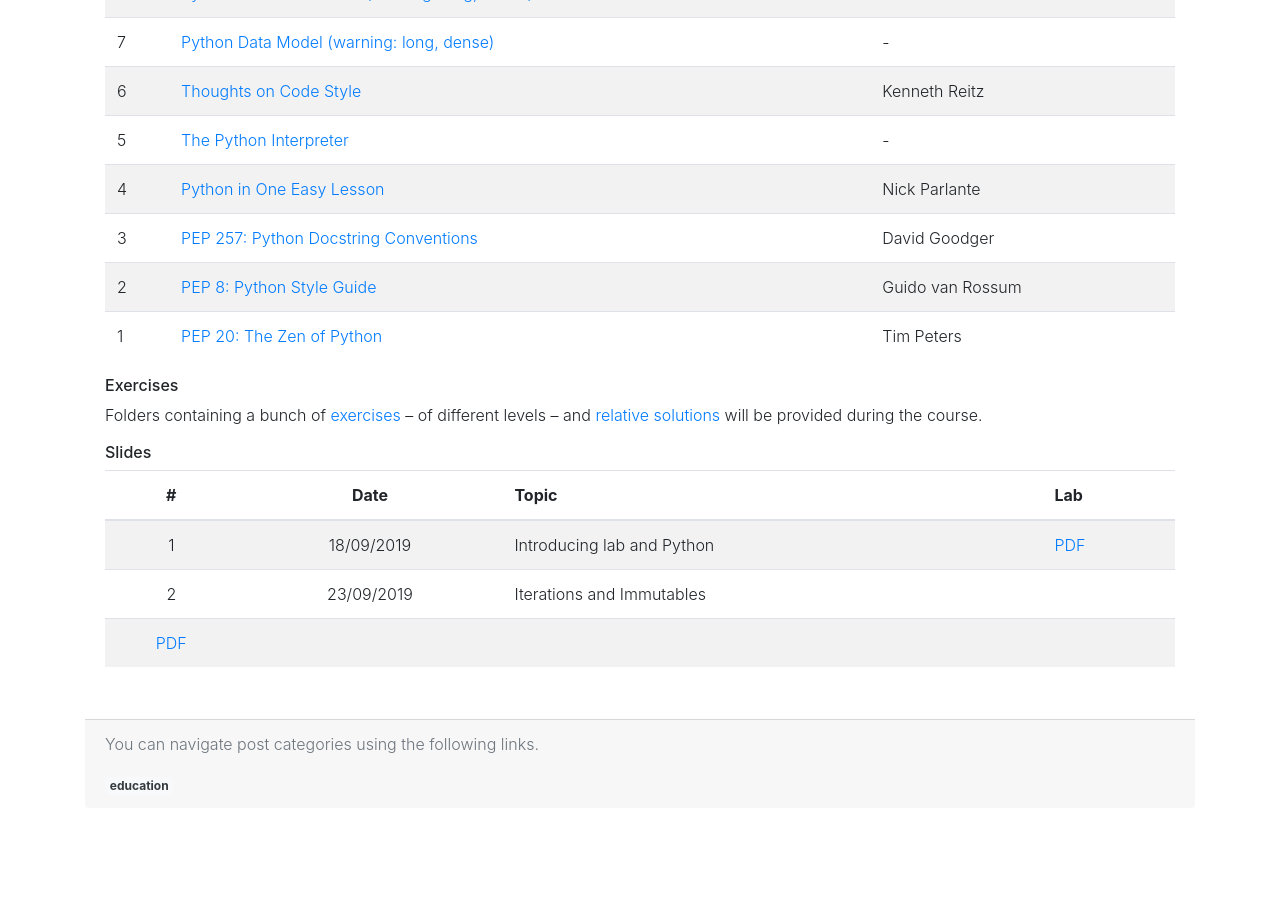
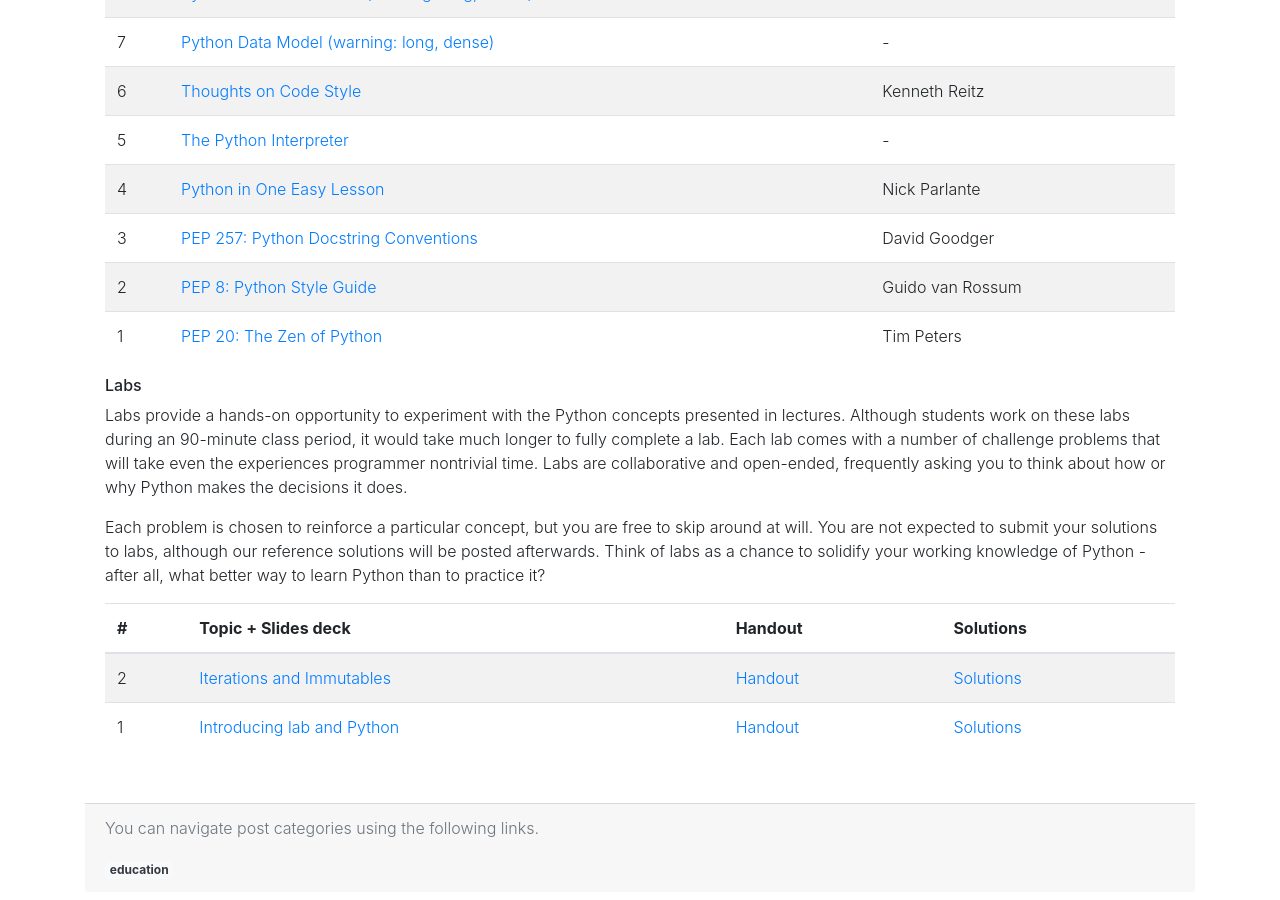
Before and after one commit to saltgz/saltgz.github.io, a Jekyll site: the page built from _posts/2019-09-17-lab-iap-info.md, in a window 1280 px wide and 900 px high, scrolled down 989 px. Built offline with Jekyll 4.4.1, drawn with Linux system fonts in a browser that asks for light colours; nearby versions of some CDN libraries; before the commit the page ends 1805 px from its top, so only the background shows below that.

Commit message:
new handouts

```diff
--- a/_posts/2019-09-17-lab-iap-info.md
+++ b/_posts/2019-09-17-lab-iap-info.md
@@ -37,19 +37,13 @@ These optional reading materials are posted throughout the quarter to supplement
 | 2   | [PEP 8: Python Style Guide](https://www.python.org/dev/peps/pep-0008/)                                     | Guido van Rossum |
 | 1   | [PEP 20: The Zen of Python](https://www.python.org/dev/peps/pep-0020/)                                     | Tim Peters       |
 
-###### Exercises
+###### Labs
 
-Folders containing a bunch of [exercises](https://www.dropbox.com/sh/elascfs6pgyem1p/AAAUuL6yNR_hlhp5EbxeI2kpa?dl=0)
--- of different levels -- and [relative
-solutions](https://www.dropbox.com/sh/ejzuy0iiilk41zx/AAAZdVVdgZ6Aaai1uIKyGNp3a?dl=0) will be provided during the
-course.
+Labs provide a hands-on opportunity to experiment with the Python concepts presented in lectures. Although students work on these labs during an 90-minute class period, it would take much longer to fully complete a lab. Each lab comes with a number of challenge problems that will take even the experiences programmer nontrivial time. Labs are collaborative and open-ended, frequently asking you to think about how or why Python makes the decisions it does.
 
-###### Slides
+Each problem is chosen to reinforce a particular concept, but you are free to skip around at will. You are not expected to submit your solutions to labs, although our reference solutions will be posted afterwards. Think of labs as a chance to solidify your working knowledge of Python - after all, what better way to learn Python than to practice it?
 
-|                                          #                                          |                              Date                              | Topic                      | Lab                                                            |
-| :---------------------------------------------------------------------------------: | :------------------------------------------------------------: | -------------------------- | -------------------------------------------------------------- |
-|                             --------------------------                              | -------------------------------------------------------------- |
-|                    :------------------------------------------:                     |
-|                                          1                                          |                           18/09/2019                           | Introducing lab and Python | [PDF](https://www.dropbox.com/s/c02mqv85y1wl2jl/main.pdf?dl=0) |
-|                                          2                                          |                           23/09/2019                           | Iterations and Immutables  |
-| [PDF](https://www.dropbox.com/s/8er7r0wn9gir8b1/002_iterations_immutables.pdf?dl=0) |
+| #   | Topic + Slides deck                                                                                       | Handout     | Solutions     |
+| --- | --------------------------------------------------------------------------------------------------------- | ----------- | ------------- |
+| 2   | [Iterations and Immutables](https://www.dropbox.com/s/8er7r0wn9gir8b1/002_iterations_immutables.pdf?dl=0) | [Handout]() | [Solutions]() |
+| 1   | [Introducing lab and Python](https://www.dropbox.com/s/c02mqv85y1wl2jl/main.pdf?dl=0)                     | [Handout]() | [Solutions]() |
```
Also changed, not shown: 2 other files.
